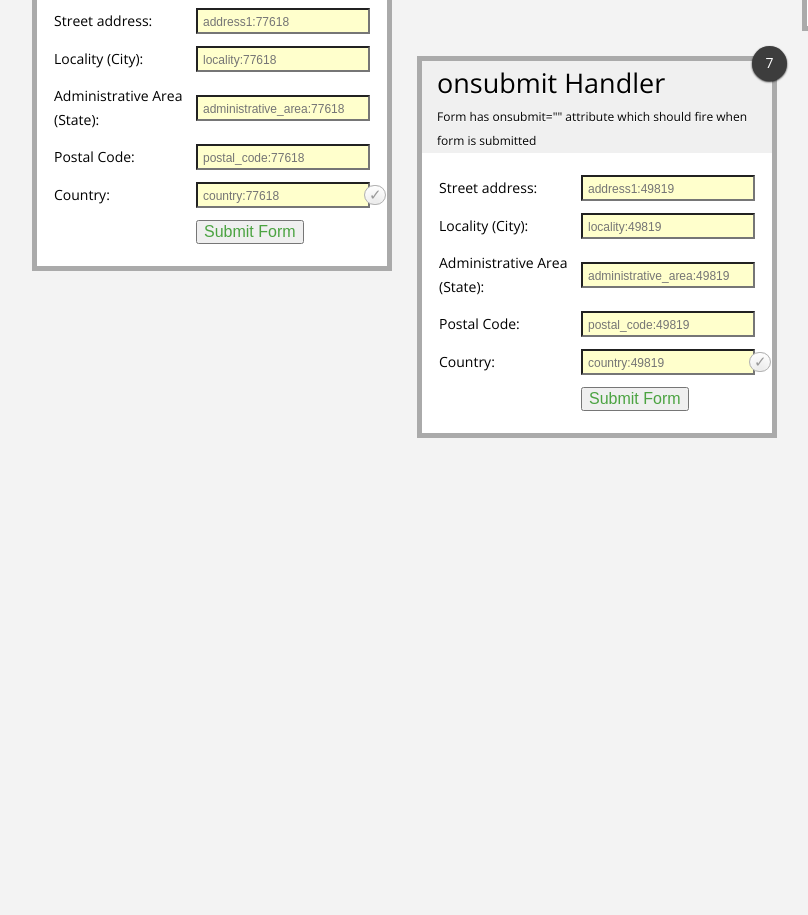
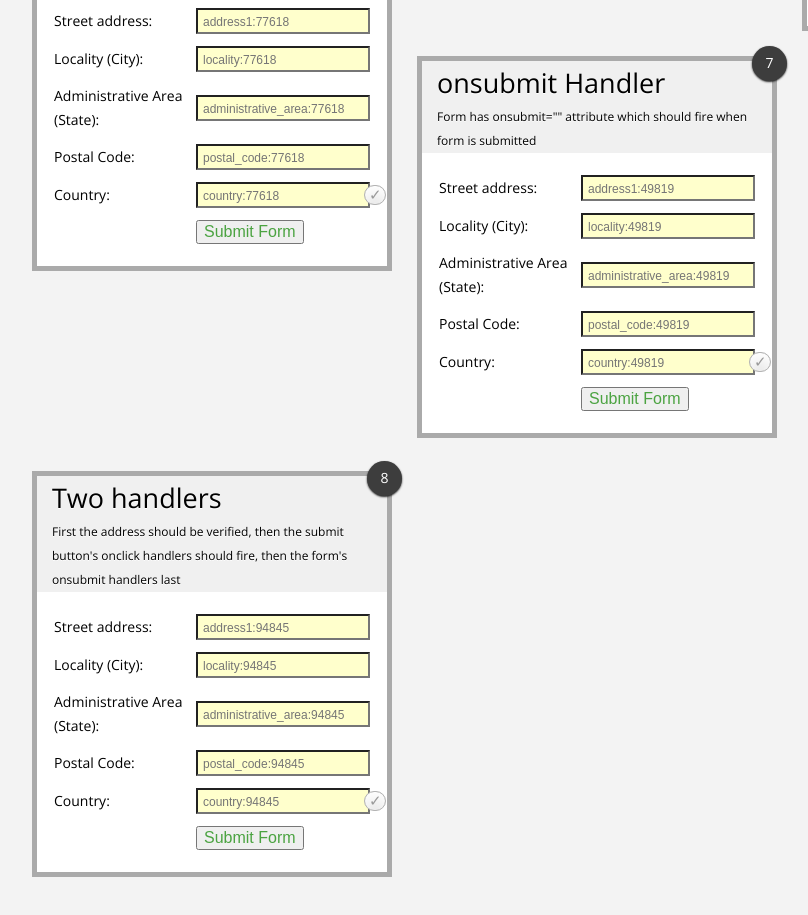
Before and after one commit to yankeyhotel/jquery.liveaddress, a website: page index.html in a window 1280 px wide. Shown: the part 1237-2152 px from the top of the page, without its empty margins (26-834 px from the left). Before the commit the page ends 1731 px from the top, so only its background shows below. Drawn offline with nearby package versions, Linux system fonts and the light colour scheme.

Commit message:
Added two handlers example

```diff
--- a/index.html
+++ b/index.html
@@ -78,6 +78,12 @@
                 administrative_area: '#administrativearea9',
                 postal_code: '#postalcode9',
                 country: '#country9'
+            }, {
+                address1: '#street110',
+                locality: '#locality10',
+                administrative_area: '#administrativearea10',
+                postal_code: '#postalcode10',
+                country: '#country10'
             }],
             waitForStreet: true	// Hides autocomplete suggestions until a street is entered
         });
@@ -501,6 +507,45 @@
 
 <hr class="clear">
 
+<form id="twoHandlers"
+      onsubmit="alert('onsubmit handler; this should happen AFTER address verification and the onclick handlers')">
+    <header>
+        <h3>Two handlers</h3>
+        <p>First the address should be verified, then the submit button's onclick handlers should fire, then the form's
+            onsubmit handlers last</p>
+    </header>
+    <table>
+        <tr>
+            <td>Street address:</td>
+            <td><input type="text" id="street110"></td>
+        </tr>
+        <tr>
+            <td>Locality (City):</td>
+            <td><input type="text" id="locality10"></td>
+        </tr>
+        <tr>
+            <td>Administrative Area (State):</td>
+            <td><input type="text" id="administrativearea10"></td>
+        </tr>
+        <tr>
+            <td>Postal Code:</td>
+            <td><input type="text" id="postalcode10"></td>
+        </tr>
+        <tr>
+            <td>Country:</td>
+            <td><input type="text" id="country10"></td>
+        </tr>
+        <tr>
+            <td></td>
+            <td><input type="submit" value="Submit Form"
+                       onclick="alert('onclick handler; this should happen AFTER address verification and BEFORE onsubmit handlers')">
+            </td>
+        </tr>
+    </table>
+</form>
+
+<hr class="clear">
+
 <script>
     $(function () {
         // Prevent forms, by default, from leaving the page, so we can keep testing
```
